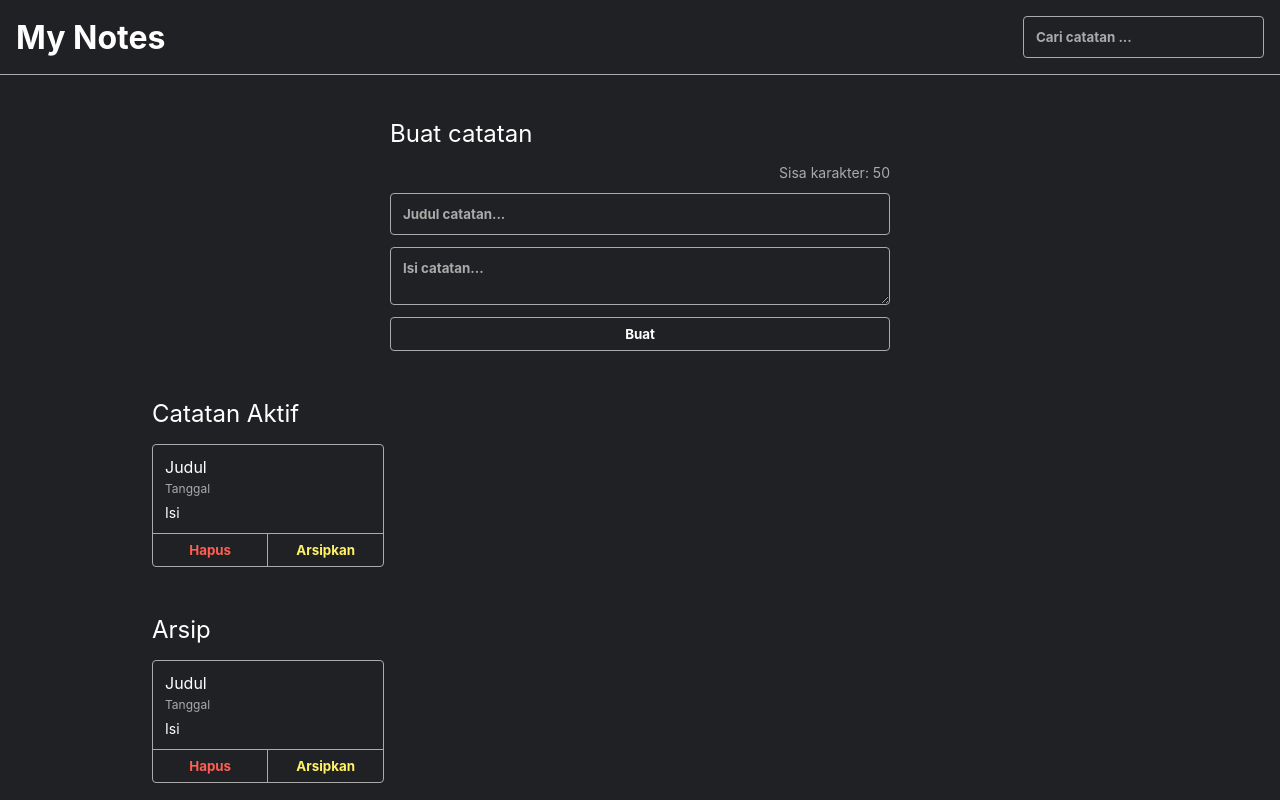
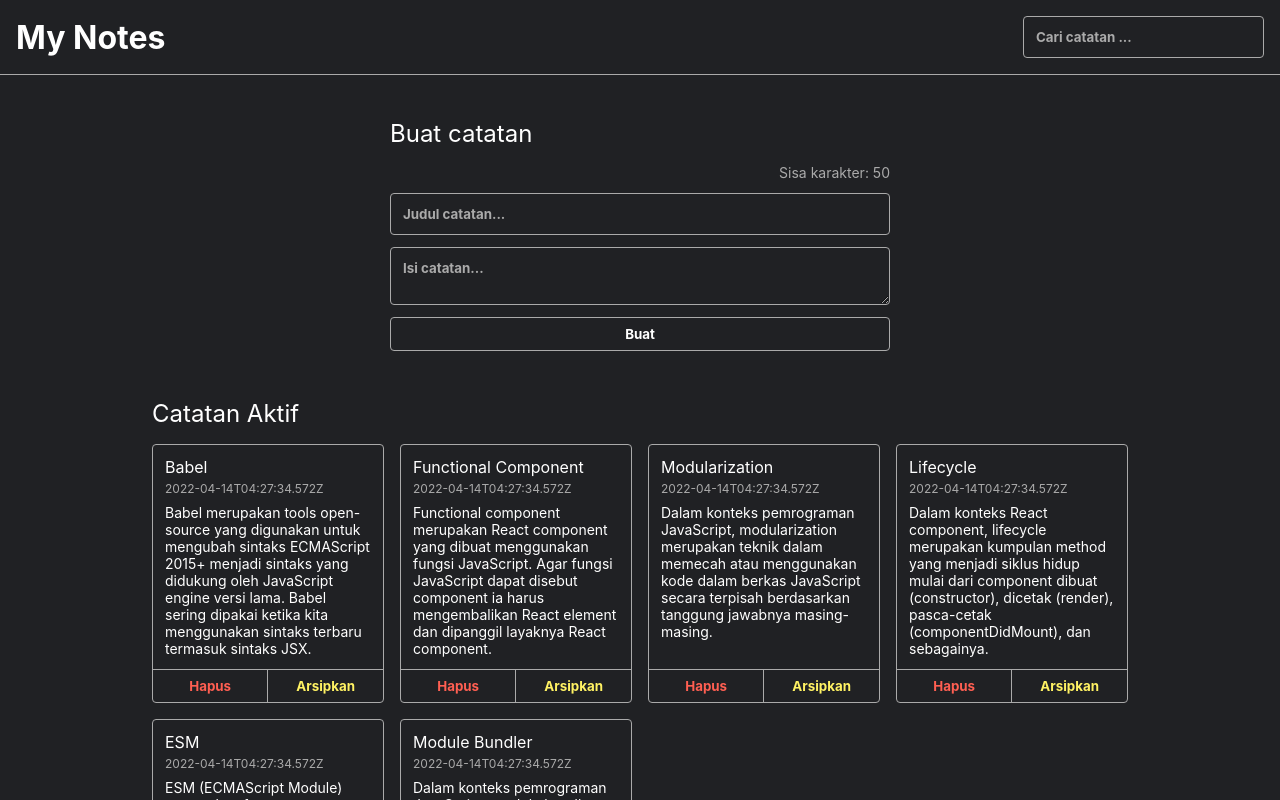
Before and after one commit to denbahrul/NotesApps, a React (Vite) app: page / in a window 1280 px wide. Shown: the top 800 px of the page. Built offline with nearby package versions, Linux system fonts and the light colour scheme.

Commit message:
menampilkan data menggunakan functional componenent dan properties element

```diff
--- a/src/components/NoteItem.jsx
+++ b/src/components/NoteItem.jsx
@@ -1,12 +1,12 @@
 import React from "react";
 
-function NoteItem() {
+function NoteItem({title, createdAt, body}) {
     return (
         <div className="note-item">
             <div className="note-item__content">
-                <p className="note-item__title">Judul</p>
-                <p className="note-item__date">Tanggal</p>
-                <p className="note-item__body">Isi</p>
+                <p className="note-item__title">{title}</p>
+                <p className="note-item__date">{createdAt}</p>
+                <p className="note-item__body">{body}</p>
             </div>
             <div className="note-item__action">
                 <button className="note-item__delete-button">Hapus</button>
--- a/src/components/NotesList.jsx
+++ b/src/components/NotesList.jsx
@@ -1,10 +1,13 @@
 import React from "react";
 import NoteItem from "./NoteItem";
+import { getInitialData } from "../utils/index";
 
 function NoteList() {
+    const notes = getInitialData();
+
     return(
         <div className="notes-list">
-            <NoteItem/>
+            {notes.map((note) => <NoteItem key={note.id} {...note}/> )}
         </div>
     )
 }
```
